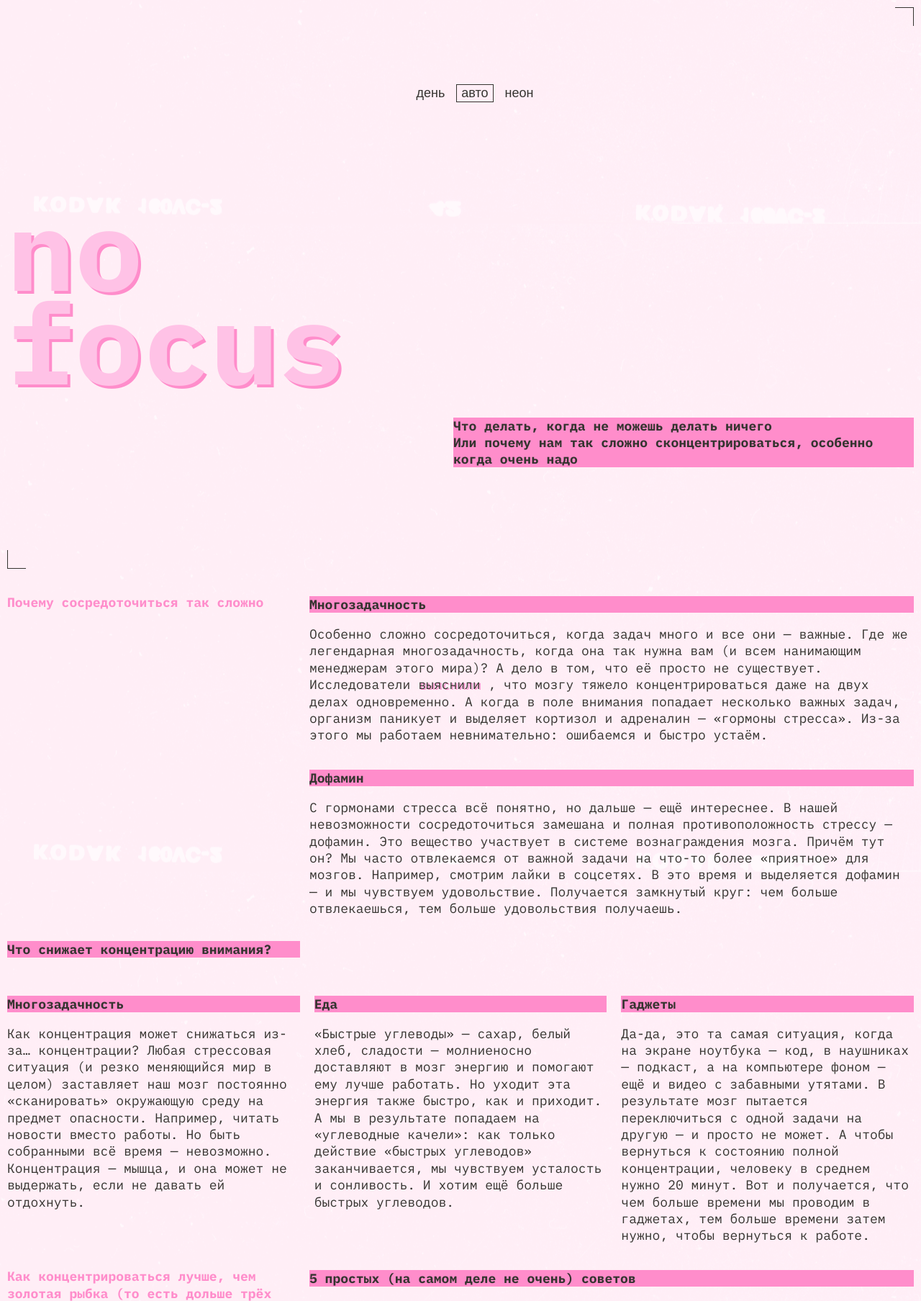
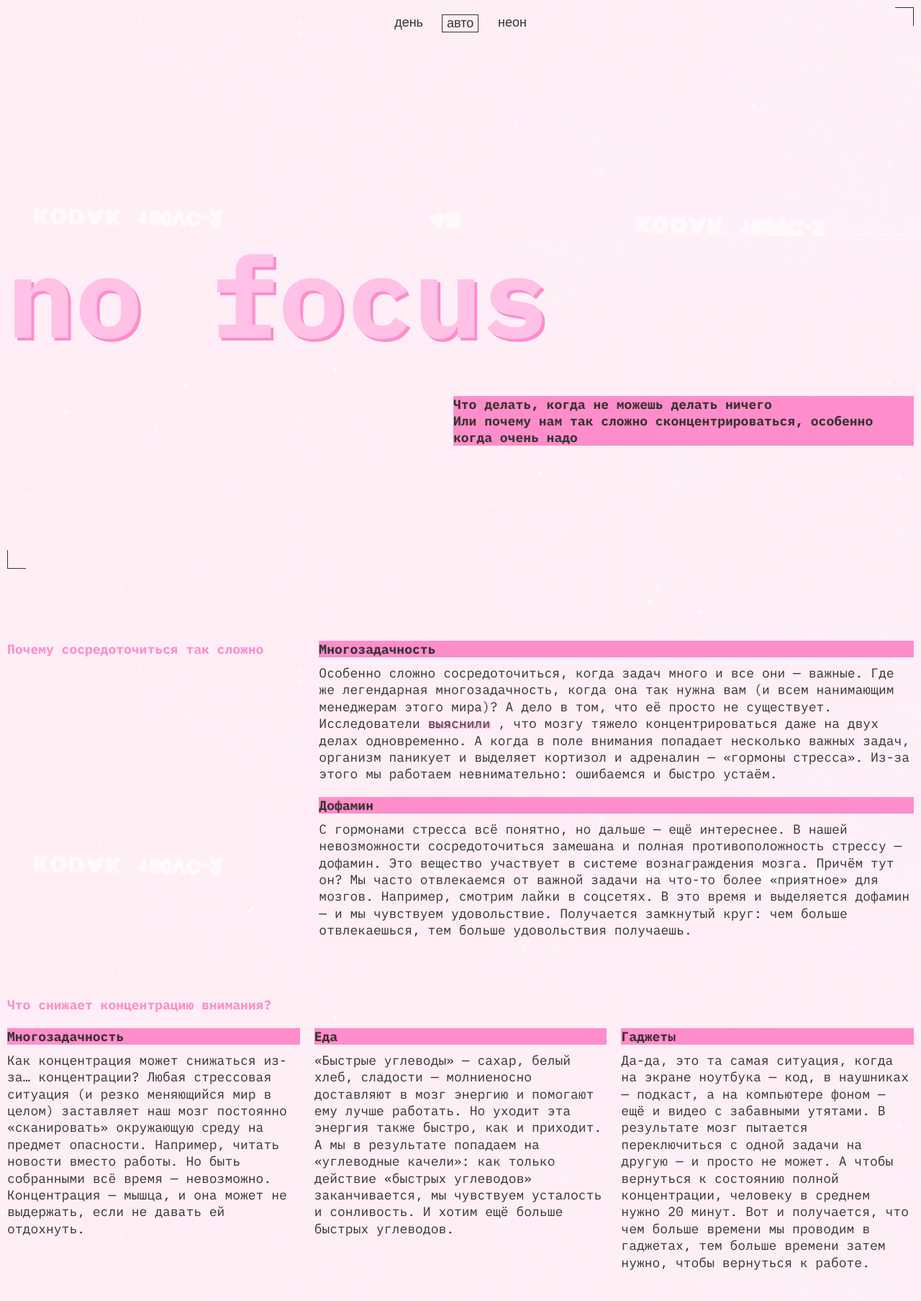
Before and after one commit to AlexTonenchuk/slozhno-sosredotochitsya-fd, a plain HTML site: page index.html in a window 1280 px wide. Shown: the top 1807 px of the page at 72% size. Drawn offline with Linux system fonts and the light colour scheme.

Commit message:
two commit

```diff
--- a/index.html
+++ b/index.html
@@ -91,7 +91,7 @@
 
       </section>
       <section class="section accent-section">
-        <h2 class="title-decor accent-section__title">Что снижает концентрацию внимания?</h2>
+        <h2 class="section__title accent-section__title">Что снижает концентрацию внимания?</h2>
         <article class="section__card accent-section__card">
           <h3 class="title-decor">Многозадачность</h3>
           <p class="section__card_content">
@@ -155,7 +155,7 @@
 
 
 
-      <section class="gallery">
+      <section class="section gallery">
         <h2 class="title-decor gallery__title">А можно в картинках?</h2>
 
         <img class="gallery__img gallery__img_sunset" alt="закат на фоне гор" loading="lazy" src="../images/sunset.png">
--- a/styles/dark.css
+++ b/styles/dark.css
@@ -8,6 +8,7 @@
   --bg-image: url(../images/cover-image-dark.png);
   --decor-text-color: #FF0070;
   --button-color: #FF0070;
+  --hover-btn-color: rgba(255, 0, 112, 0.4);
   --accent-color:  #FF0070;
   --header-color: var(--accent-color);
   --header-accent-color: #000028;
@@ -15,16 +16,3 @@
   --main-title-color: #DB00FF;
   --bg-color: #00183f;
 }
-
-@media (prefers-color-scheme: light) {
-  :root {
-    --bg-image: url(../images/cover-image-dark.png);
-  --decor-text-color: #FF0070;
-  --accent-color:  #FF0070;
-  --header-color: var(--accent-color);
-  --header-accent-color: #000028;
-  --text-color: #F1B2CE;
-  --main-title-color: #DB00FF;
-  --bg-color: #00183f;
-  }
-}
--- a/styles/light.css
+++ b/styles/light.css
@@ -8,6 +8,7 @@
   --bg-image: url(../images/cover-image-light.png);
   --decor-text-color: #ffe2e000;
   --button-color: #353430;
+  --hover-btn-color: rgba(53, 52, 48, 0.4);
   --accent-color:  #FF8DCB;
   --header-color: var(--text-color);
   --text-color: #353430;
@@ -21,6 +22,7 @@
     --bg-image: url(../images/cover-image-light.png);
     --decor-text-color: #ffe2e000;
     --button-color: #353430;
+    --hover-btn-color: rgba(53, 52, 48, 0.4);
     --accent-color:  #FF8DCB;
     --header-color: var(--text-color);
     --text-color: #353430;
@@ -28,6 +30,4 @@
     --header-accent-color: #353430;
     --bg-color: #ffe2e0;
   }
-
-
 }
--- a/styles/style.css
+++ b/styles/style.css
@@ -17,12 +17,11 @@
 .header {
   block-size: 100dvh;
   min-height: 668px;
-  /* background-color: rgba(9, 255, 0, 0.251); */
   margin: 0;
   padding: 0;
   display: grid;
   grid-template-rows: 1fr 1fr 1fr;
-  gap: 5vh;
+  gap: var(--main-gap);
 }
 
 .decorated-zone::before {
@@ -60,7 +59,7 @@
   align-self: center;
   align-items: center;
   inset-block-start: var(--main-gap);
-  inset-inline-end: 19px;
+  inset-inline-end: calc(10px + var(--main-gap));
   color: var(--decor-text-color);
 }
 
@@ -70,26 +69,21 @@
   block-size: 9px;
   border-radius: 50%;
   background-color: var(--decor-text-color);
-  box-shadow: 0 0 3px var(--decor-text-color);
+  box-shadow: 0 0 10px 4px var(--decor-text-color);
 }
 
 .header__theme-menu {
   align-self: center;
-  display: flex;
-  justify-content: end;
-  /* margin-block-start: 75px; */
-  /* background-color: rgba(0, 0, 255, 0.275); */
+  justify-self: end;
 }
 
 .header__theme-menu-list {
-  block-size: 100%;
+  margin: 0;
+  padding: 0;
+  list-style-type: none;
   display: grid;
   grid-template-rows: 1fr 1fr 1fr;
-  gap: var(--main-gap);
-  list-style-type: none;
-  margin: 0;
-  /* background-color: rgba(255, 0, 0, 0.241); */
-  align-items: center;
+  gap: 10px;
 }
 
 .header__theme-menu-button {
@@ -97,6 +91,15 @@
   background: transparent;
   border: none;
   color: var(--button-color);
+}
+
+.header__theme-menu-button:focus-visible {
+  outline: none;
+  border-bottom: solid 1px var(--text-color);
+}
+
+.header__theme-menu-button:hover {
+  outline: solid 1px var(--hover-btn-color);
 }
 
 .header__theme-menu-button_active {
@@ -133,10 +136,14 @@
   color: var(--header-accent-color);
   font-weight: 700;
   font-size: var(--main-font-size);
+  margin: 0;
 }
 
 .section {
   display: grid;
+  gap: var(--double-gap);
+  margin: 0;
+  margin-block-start: 50px;
 }
 
 .section__title {
@@ -145,12 +152,8 @@
   line-height: 24px;
   font-weight: 700;
   grid-row: 1/3;
+  margin: 0;
 }
-
-
-
-
-
 
 .normal-font-weight {
   font-weight: 400;
@@ -160,7 +163,9 @@
   color: var(--text-color);
   font-size: var(--main-font-size);
   line-height: 23.4px;
-  width: 400;
+  font-weight: 400;
+  margin: 0;
+  margin-block-start: var(--main-gap);
 }
 
 .text-link {
@@ -175,21 +180,20 @@
   border: solid var(--text-color) 1px;
 }
 
+.gallery {
+  gap: 10px;
+}
+
 .gallery__img {
   inline-size: 100%;
 }
 
-
-
-
-
-
 .footer {
   block-size: 100dvh;
+  inline-size: 100dwv;
   display: flex;
   justify-content: center;
   align-items: center;
-  inline-size: 100%;
   min-block-size: 668px;
   position: relative;
   font-size: clamp(7.25rem, 7.0115rem + 1.0178vw, 7.5rem);
@@ -197,7 +201,15 @@
   line-height: 83%;
   text-shadow: 2px 2px 0 var(--accent-color);
   color: var(--main-title-color);
+  margin: 0;
+  padding: 0;
+  margin-block-start: 40px;
 }
+
+
+
+
+
 
 
 
@@ -207,12 +219,29 @@
 
 @media (768px <= width < 1024px) {
 
+  :root {
+    --main-gap: 20px;
+  }
+
+  .header__theme-menu {
+    align-self: end;
+    justify-self: end;
+    margin-block-start: var(--main-gap);
+  }
+
   .header__title {
     font-size: clamp(7.5rem, 0.5625rem + 14.4531vw, 9.8125rem);
+    inline-size: 100%;
+  }
+
+  .header__text {
+    inline-size: 45%;
   }
 
   .section {
     grid-template-columns: 1fr 2fr;
+    gap: 20px;
+    margin-block-start: 80px;
   }
 
   .section__title {
@@ -282,19 +311,27 @@
 @media (1024px <= width) {
 
   .header__theme-menu {
+    align-self: start;
+    justify-self: center;
     margin-block-start: var(--main-gap);
-    display: flex;
-    justify-self: center;
   }
 
   .header__theme-menu-list {
-    display: flex;
-    gap: var(--main-gap);
-    justify-content: center;
+    margin: 0;
+    padding: 0;
+    display: grid;
+    grid-template-columns: 1fr 1fr 1fr;
+    grid-template-rows: auto;
+    gap: var(--double-gap);
   }
 
   .header__title {
     font-size: clamp(7.5rem, 0.5625rem + 14.4531vw, 9.8125rem);
+  }
+
+
+  .header__title {
+    inline-size: 100%;
   }
 
   .header__text {
@@ -305,6 +342,7 @@
 
   .section {
     grid-template-columns: 1fr 2fr;
+    margin-block-start: 80px;
   }
 
   .section__title {
@@ -315,21 +353,48 @@
     grid-column: 2/-1;
   }
 
-  .accent-section {
+
+
+
+
+
+
+
+   .accent-section {
     grid-template-columns: 1fr 1fr 1fr;
-    grid-template-rows: max-content max-content;
+    grid-template-rows: auto auto;
     gap: var(--double-gap);
+    margin-block-start: 80px;
   }
 
   .accent-section__title {
+    grid-column: unset;
+    grid-row: unset;
     grid-column: 1/2;
     grid-row: 1/2;
   }
 
   .accent-section__card {
+    grid-column: unset;
+    grid-row: unset;
     grid-row: 2/3;
-    grid-column: unset;
   }
+
+
+
+
+
+
+
+
+
+
+
+
+
+
+
+
 
   .gallery {
     display: grid;
@@ -375,4 +440,8 @@
     grid-row: 4 / 5;
   }
 
+  .footer {
+    font-size: clamp(7.5rem, 0.5625rem + 14.4531vw, 9.8125rem);
+  }
+
 }
--- a/styles/variables.css
+++ b/styles/variables.css
@@ -4,12 +4,23 @@
 */
 
 :root {
-   --bg-image: url(../images/cover-image-dark.png);
+  --bg-image: url(../images/cover-image-dark.png);
+  --decor-text-color: #FF0070;
+  --button-color: #FF0070;
+  --hover-btn-color: rgba(255, 0, 112, 0.4);
+  --accent-color:  #FF0070;
+  --header-color: var(--accent-color);
+  --header-accent-color: #000028;
+  --text-color: #F1B2CE;
+  --main-title-color: #DB00FF;
+  --bg-color: #00183f;
+   /* --bg-image: url(../images/cover-image-dark.png);
   --accent-color:  #FF0070;
   --text-color: #F1B2CE;
+  --hover-btn-color: rgba(255, 0, 112, 0.4);
   --main-title-color: #DB00FF;
   --titles-color: #000028;
-  --bg-color: #00183f;
+  --bg-color: #00183f;  */
   --main-font-size: 18px;
   --main-gap: 10px;
   --double-gap: 20px;
```
Lines whose indentation alone changed are shown as unchanged.
